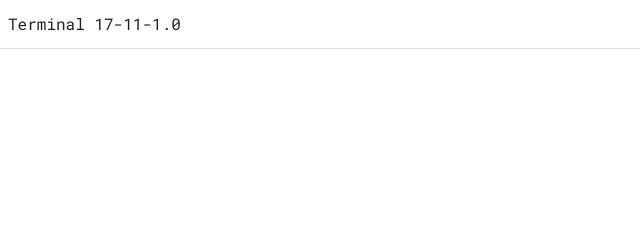
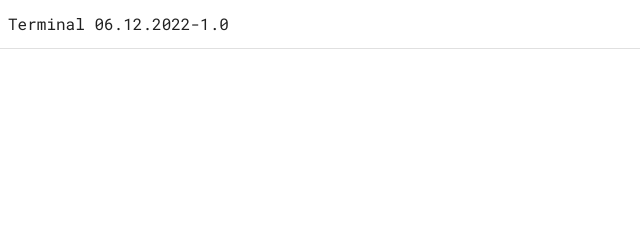
Before and after one commit to ALSR-work/BluetoothWebTest, a website: page index.html in a window 1280 px wide. Shown: the top 240 px of the page, 0-640 px from the left. Drawn offline with Linux system fonts and the light colour scheme.

Commit message:
no message

```diff
--- a/index.html
+++ b/index.html
@@ -34,7 +34,7 @@
 
         <div class="toolbar">
 
-            <div id="device-name" class="name">Terminal 17-11-1.0</div>
+            <div id="device-name" class="name">Terminal 06.12.2022-1.0</div>
 
             <div class="buttons">
 
```
